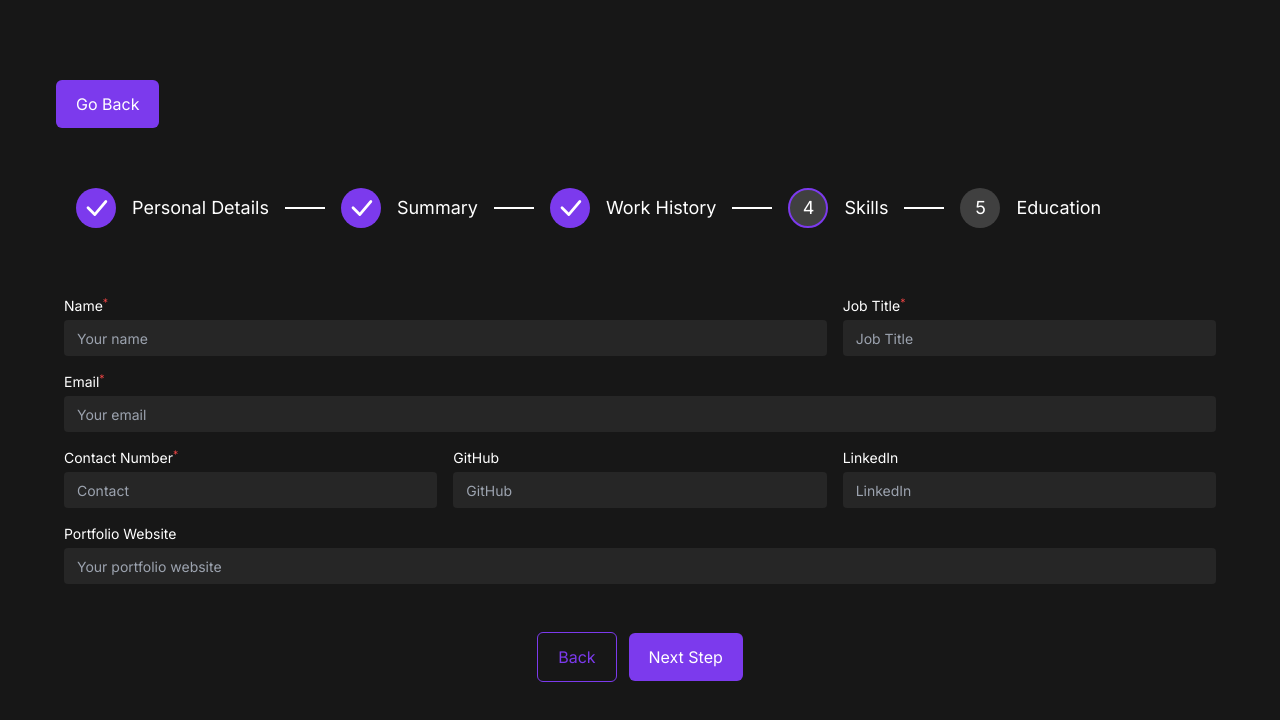
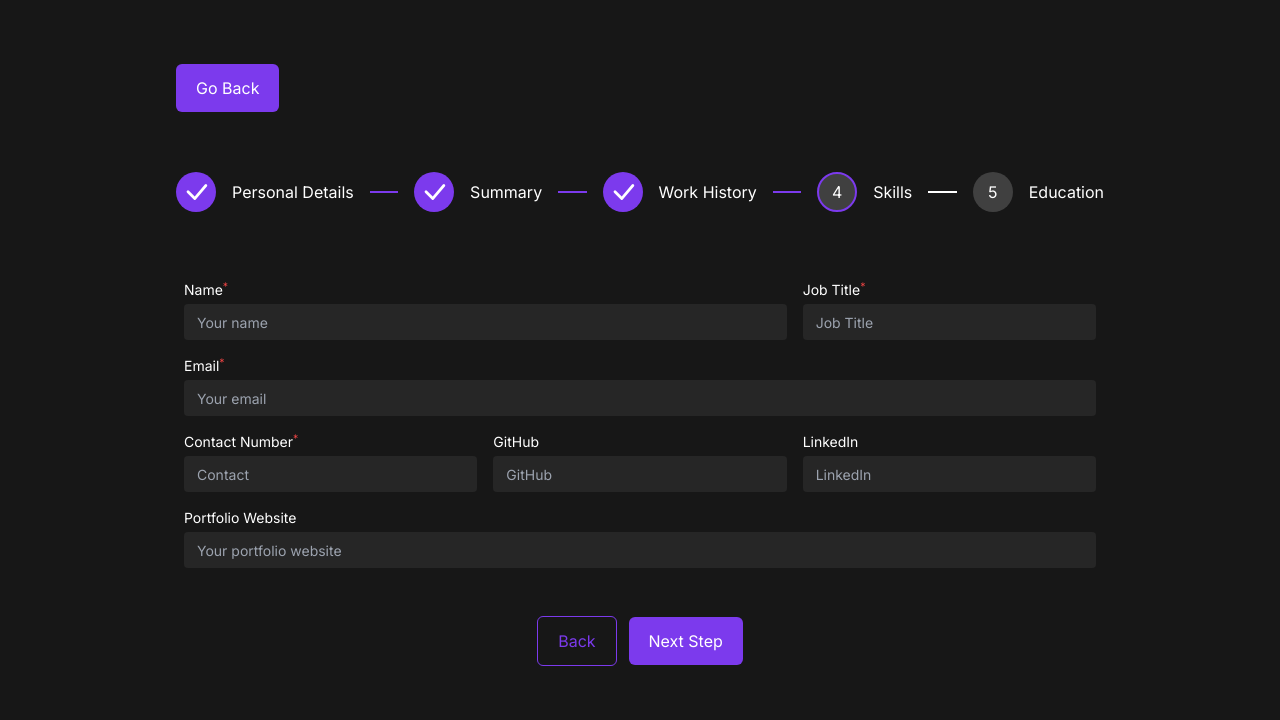
Before and after one commit to MRowan121/resume-builder, a Next.js app: page /resume-form/skills in a window 1280 px wide. Shown: the top 720 px of the page. Built offline with nearby package versions, Linux system fonts and the light colour scheme.

Commit message:
Update styling on pages and pagination component

```diff
--- a/src/app/resume-form/details/page.tsx
+++ b/src/app/resume-form/details/page.tsx
@@ -4,7 +4,8 @@ import DetailsForm from "@/components/DetailsForm";
 
 const details = () => {
   return (
-    <div className="mt-16 mx-10 p-4 min-h-screen">
+    <>
+      <div className="mt-16 mx-auto px-4 max-w-[960px]">
         {/* Back Button */}
         <Link href="/">
           <button className="text-white bg-violet-600 stdBtn mb-10">
@@ -32,6 +33,7 @@ const details = () => {
           </Link>
         </div>
       </div>
+    </>
   );
 };
 
--- a/src/app/resume-form/education/page.tsx
+++ b/src/app/resume-form/education/page.tsx
@@ -4,7 +4,8 @@ import Link from "next/link";
 
 const education = () => {
   return (
-    <div className="mt-16 mx-10 p-4 min-h-screen">
+    <>
+      <div className="mt-16 mx-auto px-4 max-w-[960px]">
         {/* Back Button */}
         <Link href="/resume-form/skills">
           <button className="text-white bg-violet-600 stdBtn mb-10">
@@ -32,6 +33,7 @@ const education = () => {
           </Link>
         </div>
       </div>
+    </>
   );
 };
 
--- a/src/app/resume-form/skills/page.tsx
+++ b/src/app/resume-form/skills/page.tsx
@@ -4,7 +4,8 @@ import Link from "next/link";
 
 const skills = () => {
   return (
-    <div className="mt-16 mx-10 p-4 min-h-screen">
+    <>
+      <div className="mt-16 mx-auto px-4 max-w-[960px]">
         {/* Back Button */}
         <Link href="/resume-form/work">
           <button className="text-white bg-violet-600 stdBtn mb-10">
@@ -32,6 +33,7 @@ const skills = () => {
           </Link>
         </div>
       </div>
+    </>
   );
 };
 
--- a/src/app/resume-form/summary/page.tsx
+++ b/src/app/resume-form/summary/page.tsx
@@ -5,7 +5,7 @@ import Link from "next/link";
 const summary = () => {
   return (
     <>
-      <div className="mt-16 mx-auto p-4 max-w-[960px]">
+      <div className="mt-16 mx-auto px-4 max-w-[960px]">
         {/* Back Button */}
         <Link href="/resume-form/details">
           <button className="text-white bg-violet-600 stdBtn mb-10">
--- a/src/app/resume-form/work/page.tsx
+++ b/src/app/resume-form/work/page.tsx
@@ -4,7 +4,8 @@ import Link from "next/link";
 
 const work = () => {
   return (
-    <div className="mt-16 mx-10 p-4 min-h-screen">
+    <>
+      <div className="mt-16 mx-auto px-4 max-w-[960px]">
         {/* Back Button */}
         <Link href="/resume-form/summary">
           <button className="text-white bg-violet-600 stdBtn mb-10">
@@ -32,6 +33,7 @@ const work = () => {
           </Link>
         </div>
       </div>
+    </>
   );
 };
 
--- a/src/components/Pagination.tsx
+++ b/src/components/Pagination.tsx
@@ -28,23 +28,22 @@ const Pagination = ({ completed }: PageProps) => {
   };
 
   const displaySteps = steps.map((step, index) => (
-    <div
-      key={index}
-      className="flex justify-center items-center text-lg space-x-4"
-    >
-      {checkCompletion(index)}
-      <p>{step}</p>
+    <>
+      <div key={index} className="flex justify-center items-center ">
+        {checkCompletion(index)}
+        <p className="ml-4">{step}</p>
+      </div>
       <div
         className={`
-          ${index < completed ? "border-purple-600" : null}
+          ${index < completed ? "bg-violet-600" : "bg-white"}
           ${index + 1 === 5 ? "hidden" : null}
-          w-10 border-[1px] border-white
+           h-[2px] flex-1 mx-4 block
         `}
       />
-    </div>
+    </>
   ));
 
-  return <div className="p-5 flex space-x-4">{displaySteps}</div>;
+  return <div className="py-5 flex items-center">{displaySteps}</div>;
 };
 
 export default Pagination;
```
Lines whose indentation alone changed are shown as unchanged.
